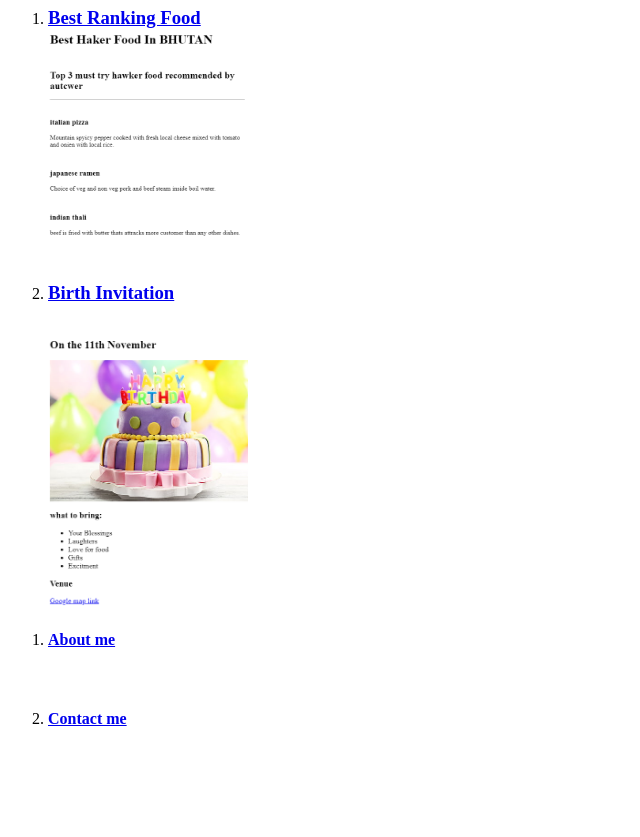
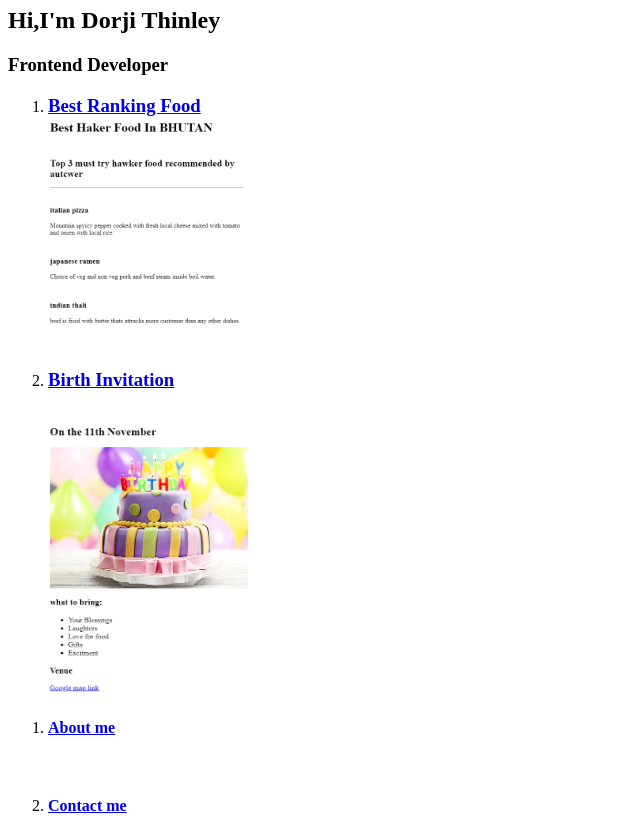
Before and after one commit to autcwer/Nor-s_Website, a plain HTML site: page index.html in a window 1280 px wide. Shown: the part 73-910 px from the top of the page, without its empty margins (0-640 px from the left). Before the commit the page ends 822 px from the top, so only its background shows below. Drawn offline with Linux system fonts and the light colour scheme.

Commit message:
Update index.html
Signed-off-by: autcwer <163087441+autcwer@users.noreply.github.com>

```diff
--- a/index.html
+++ b/index.html
@@ -7,6 +7,10 @@
 </head>
 <body>
     <h1>Personal Portfolio</h1>
+    <section class="Home">
+      <div class="Home-content">
+         <h1>Hi,I'm Dorji Thinley</h1>
+         <h3>Frontend Developer</h3>
     <ol>
         <li>
              <a href="./public/food.html"><h3>Best Ranking Food</h3</a> <br>
```
